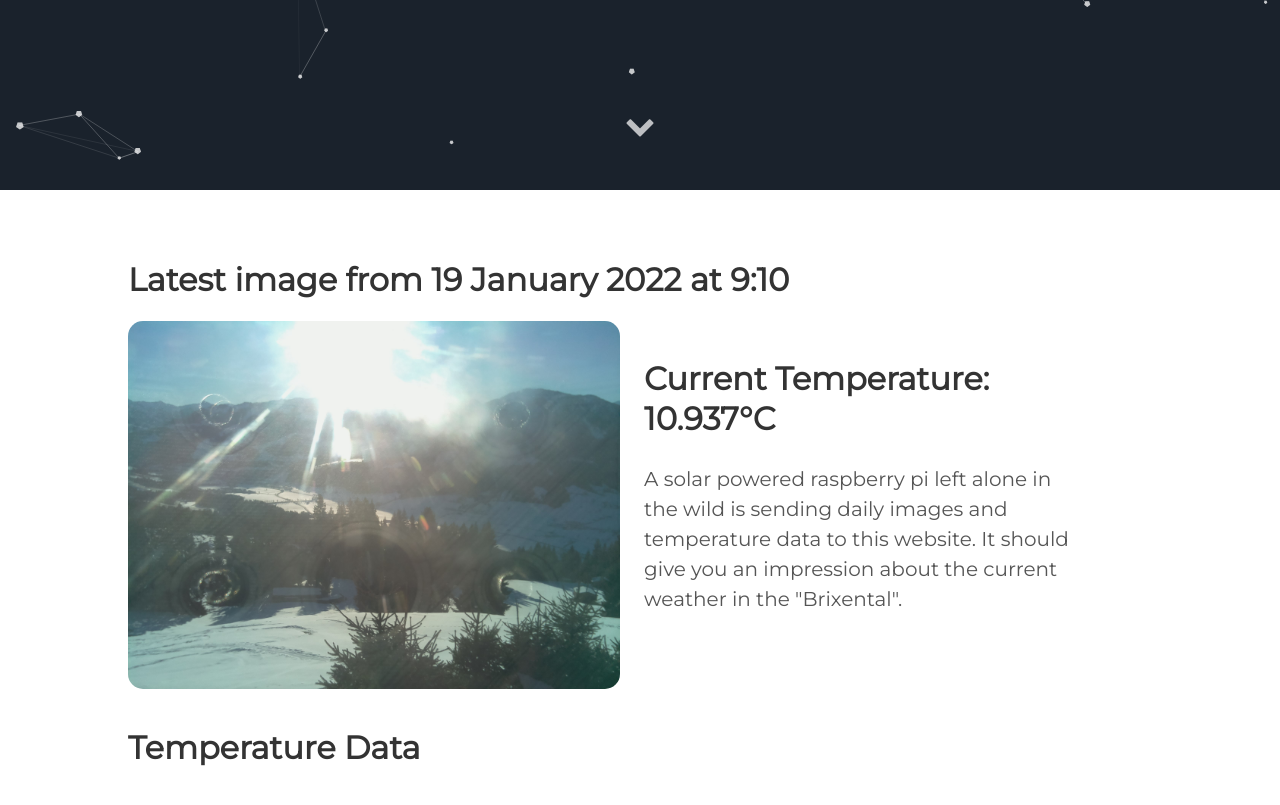
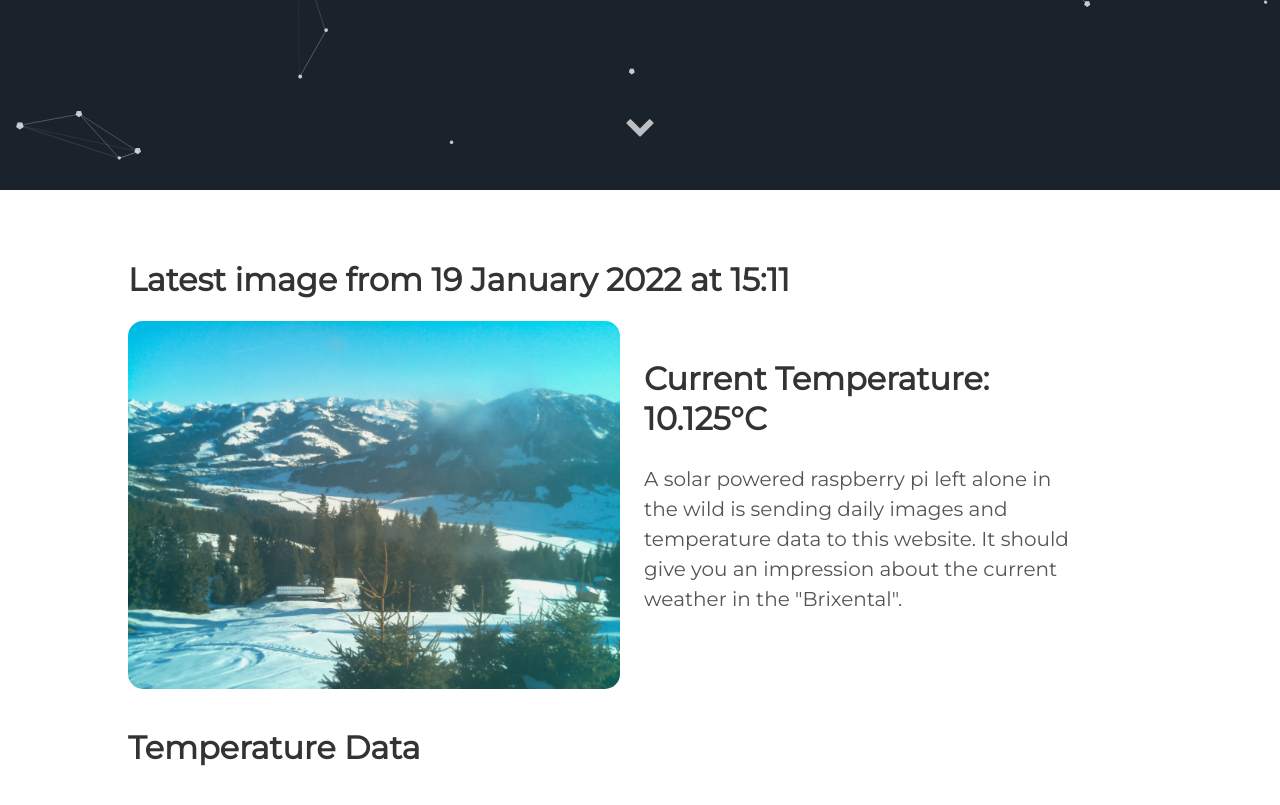
Before and after one commit to vektorious/vektorious.github.io, a Jekyll site: the page built from resources/huette.md, in a window 1280 px wide and 900 px high, scrolled down 710 px. Shown: the top 805 px of the window. Built offline with Jekyll 4.4.1, drawn with Linux system fonts in a browser that asks for light colours.

Commit message:
I'm a bot beep boop

```diff
--- a/resources/huette.md
+++ b/resources/huette.md
@@ -6,13 +6,13 @@ image: '/assets/img/'
 description: 'Live image from the Austrian alps'
 twitter_text: ' '
 ---
-## Latest image from 19 January 2022 at  9:10
+## Latest image from 19 January 2022 at 15:11
 <div class="huette">
   <div class="huette-image">
     <img src="{{ "/assets/img/huette.jpg" | prepend: site.baseurl }}">
   </div>
   <div class="huette-text">
-        <h2>Current Temperature: 10.937°C</h2>
+        <h2>Current Temperature: 10.125°C</h2>
         <p>A solar powered raspberry pi left alone in the wild is sending daily images and temperature data to this website. It should give you an impression about the current weather in the "Brixental".</p>
 
   </div>
```
Also changed, not shown: rpi-script/2022-01-19_150940.txt (renamed from rpi-script/2022-01-19_090933.txt, +5 -5 lines), rpi-script/huette.md (+2 -2 lines), assets/img/huette.jpg, assets/img/temp_plot.png, rpi-script/temp_plot.png, 1 other file.
